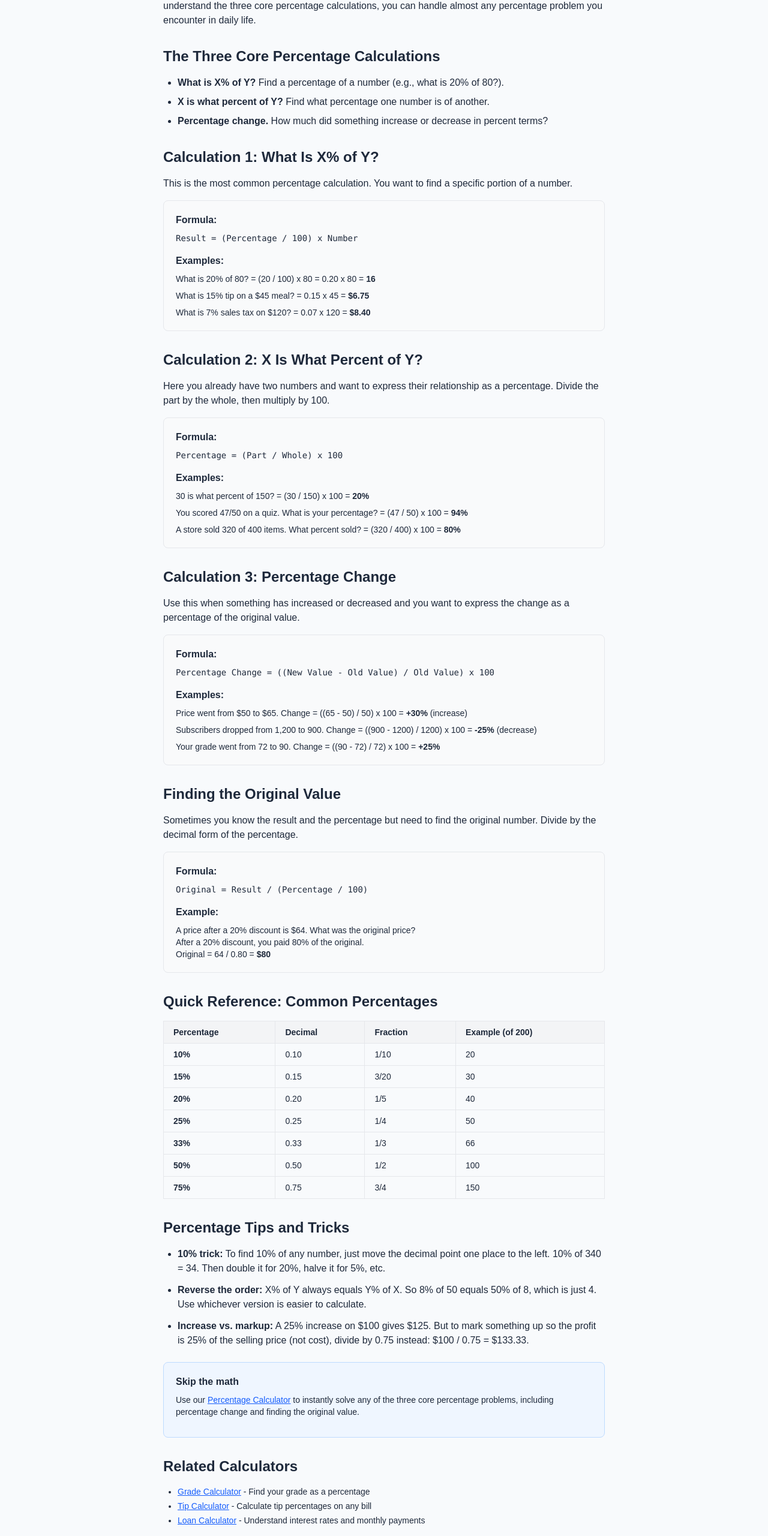
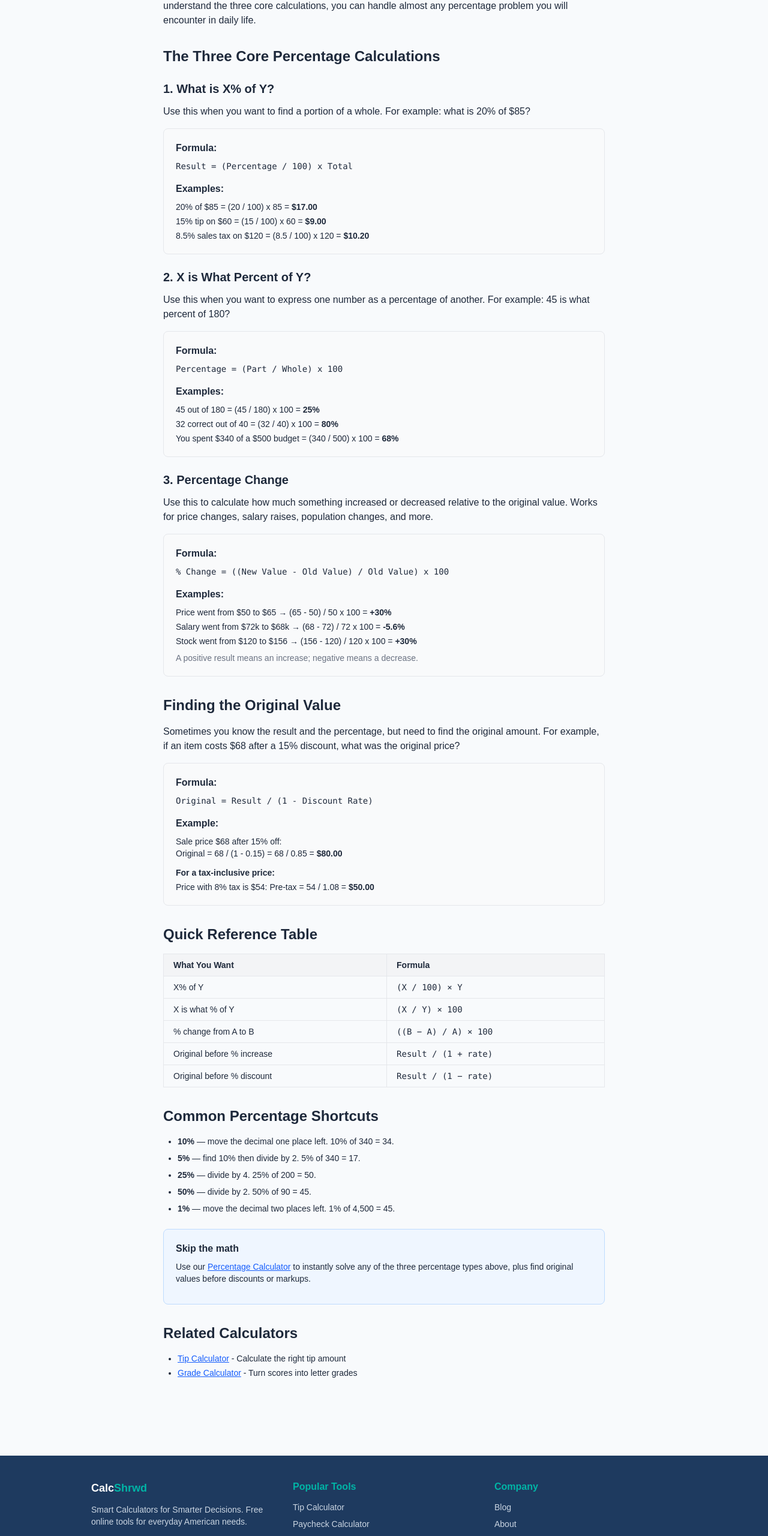
Before and after one commit to monkamonme-collab/calcshrwd, a Next.js app: page /blog/how-to-calculate-percentage in a window 1280 px wide. Shown: the part 234-2795 px from the top of the page at 60% size. Built offline with nearby package versions, Linux system fonts and the light colour scheme.

Commit message:
Update page.tsx

```diff
--- a/app/blog/how-to-calculate-percentage/page.tsx
+++ b/app/blog/how-to-calculate-percentage/page.tsx
@@ -2,8 +2,11 @@ import type { Metadata } from "next";
 import Link from "next/link";
 
 export const metadata: Metadata = {
-    title: "How to Calculate Percentages",
+  title: "How to Calculate Percentages",
   description: "Learn how to calculate percentages quickly and easily. Covers percentage of a number, percentage change, and what percent one number is of another.",
+  alternates: {
+    canonical: "https://www.calcshrwd.com/blog/how-to-calculate-percentage",
+  },
 };
 
 export default function HowToCalculatePercentage() {
@@ -14,130 +17,115 @@ export default function HowToCalculatePercentage() {
         <p className="text-gray-500 text-sm mb-8">Updated June 2025 · 5 min read</p>
 
         <p className="mb-6">
-          Percentages show up everywhere, from sale prices and tax rates to test scores and statistics.
-          Once you understand the three core percentage calculations, you can handle almost any
-          percentage problem you encounter in daily life.
+          Percentages show up everywhere — discounts, tips, tax rates, test scores, interest rates.
+          Once you understand the three core calculations, you can handle almost any percentage
+          problem you will encounter in daily life.
         </p>
 
         <h2 className="text-2xl font-semibold mt-8 mb-4">The Three Core Percentage Calculations</h2>
-        <ul className="list-disc pl-6 mb-6 space-y-2">
-          <li><strong>What is X% of Y?</strong> Find a percentage of a number (e.g., what is 20% of 80?).</li>
-          <li><strong>X is what percent of Y?</strong> Find what percentage one number is of another.</li>
-          <li><strong>Percentage change.</strong> How much did something increase or decrease in percent terms?</li>
-        </ul>
 
-        <h2 className="text-2xl font-semibold mt-8 mb-4">Calculation 1: What Is X% of Y?</h2>
+        <h3 className="text-xl font-semibold mt-6 mb-3">1. What is X% of Y?</h3>
         <p className="mb-4">
-          This is the most common percentage calculation. You want to find a specific portion of a number.
+          Use this when you want to find a portion of a whole. For example: what is 20% of $85?
         </p>
         <div className="bg-gray-50 border border-gray-200 rounded-lg p-5 mb-6">
           <p className="font-semibold mb-2">Formula:</p>
-          <p className="font-mono text-sm mb-4">Result = (Percentage / 100) x Number</p>
+          <p className="font-mono text-sm mb-4">Result = (Percentage / 100) x Total</p>
           <p className="font-semibold mb-2">Examples:</p>
-          <ul className="text-sm space-y-2">
-            <li>What is 20% of 80? = (20 / 100) x 80 = 0.20 x 80 = <strong>16</strong></li>
-            <li>What is 15% tip on a $45 meal? = 0.15 x 45 = <strong>$6.75</strong></li>
-            <li>What is 7% sales tax on $120? = 0.07 x 120 = <strong>$8.40</strong></li>
+          <ul className="text-sm space-y-1">
+            <li>20% of $85 = (20 / 100) x 85 = <strong>$17.00</strong></li>
+            <li>15% tip on $60 = (15 / 100) x 60 = <strong>$9.00</strong></li>
+            <li>8.5% sales tax on $120 = (8.5 / 100) x 120 = <strong>$10.20</strong></li>
           </ul>
         </div>
 
-        <h2 className="text-2xl font-semibold mt-8 mb-4">Calculation 2: X Is What Percent of Y?</h2>
+        <h3 className="text-xl font-semibold mt-6 mb-3">2. X is What Percent of Y?</h3>
         <p className="mb-4">
-          Here you already have two numbers and want to express their relationship as a percentage.
-          Divide the part by the whole, then multiply by 100.
+          Use this when you want to express one number as a percentage of another. For example: 45
+          is what percent of 180?
         </p>
         <div className="bg-gray-50 border border-gray-200 rounded-lg p-5 mb-6">
           <p className="font-semibold mb-2">Formula:</p>
           <p className="font-mono text-sm mb-4">Percentage = (Part / Whole) x 100</p>
           <p className="font-semibold mb-2">Examples:</p>
-          <ul className="text-sm space-y-2">
-            <li>30 is what percent of 150? = (30 / 150) x 100 = <strong>20%</strong></li>
-            <li>You scored 47/50 on a quiz. What is your percentage? = (47 / 50) x 100 = <strong>94%</strong></li>
-            <li>A store sold 320 of 400 items. What percent sold? = (320 / 400) x 100 = <strong>80%</strong></li>
+          <ul className="text-sm space-y-1">
+            <li>45 out of 180 = (45 / 180) x 100 = <strong>25%</strong></li>
+            <li>32 correct out of 40 = (32 / 40) x 100 = <strong>80%</strong></li>
+            <li>You spent $340 of a $500 budget = (340 / 500) x 100 = <strong>68%</strong></li>
           </ul>
         </div>
 
-        <h2 className="text-2xl font-semibold mt-8 mb-4">Calculation 3: Percentage Change</h2>
+        <h3 className="text-xl font-semibold mt-6 mb-3">3. Percentage Change</h3>
         <p className="mb-4">
-          Use this when something has increased or decreased and you want to express the change
-          as a percentage of the original value.
+          Use this to calculate how much something increased or decreased relative to the original
+          value. Works for price changes, salary raises, population changes, and more.
         </p>
         <div className="bg-gray-50 border border-gray-200 rounded-lg p-5 mb-6">
           <p className="font-semibold mb-2">Formula:</p>
           <p className="font-mono text-sm mb-4">
-            Percentage Change = ((New Value - Old Value) / Old Value) x 100
+            % Change = ((New Value - Old Value) / Old Value) x 100
           </p>
           <p className="font-semibold mb-2">Examples:</p>
-          <ul className="text-sm space-y-2">
-            <li>Price went from $50 to $65. Change = ((65 - 50) / 50) x 100 = <strong>+30%</strong> (increase)</li>
-            <li>Subscribers dropped from 1,200 to 900. Change = ((900 - 1200) / 1200) x 100 = <strong>-25%</strong> (decrease)</li>
-            <li>Your grade went from 72 to 90. Change = ((90 - 72) / 72) x 100 = <strong>+25%</strong></li>
+          <ul className="text-sm space-y-1">
+            <li>Price went from $50 to $65 → (65 - 50) / 50 x 100 = <strong>+30%</strong></li>
+            <li>Salary went from $72k to $68k → (68 - 72) / 72 x 100 = <strong>-5.6%</strong></li>
+            <li>Stock went from $120 to $156 → (156 - 120) / 120 x 100 = <strong>+30%</strong></li>
           </ul>
+          <p className="text-sm text-gray-500 mt-2">A positive result means an increase; negative means a decrease.</p>
         </div>
 
         <h2 className="text-2xl font-semibold mt-8 mb-4">Finding the Original Value</h2>
         <p className="mb-4">
-          Sometimes you know the result and the percentage but need to find the original number.
-          Divide by the decimal form of the percentage.
+          Sometimes you know the result and the percentage, but need to find the original amount.
+          For example, if an item costs $68 after a 15% discount, what was the original price?
         </p>
         <div className="bg-gray-50 border border-gray-200 rounded-lg p-5 mb-6">
           <p className="font-semibold mb-2">Formula:</p>
-          <p className="font-mono text-sm mb-4">Original = Result / (Percentage / 100)</p>
+          <p className="font-mono text-sm mb-4">Original = Result / (1 - Discount Rate)</p>
           <p className="font-semibold mb-2">Example:</p>
           <p className="text-sm">
-            A price after a 20% discount is $64. What was the original price?<br/>
-            After a 20% discount, you paid 80% of the original.<br/>
-            Original = 64 / 0.80 = <strong>$80</strong>
+            Sale price $68 after 15% off:<br/>
+            Original = 68 / (1 - 0.15) = 68 / 0.85 = <strong>$80.00</strong>
+          </p>
+          <p className="text-sm mt-3 font-semibold">For a tax-inclusive price:</p>
+          <p className="text-sm mt-1">
+            Price with 8% tax is $54: Pre-tax = 54 / 1.08 = <strong>$50.00</strong>
           </p>
         </div>
 
-        <h2 className="text-2xl font-semibold mt-8 mb-4">Quick Reference: Common Percentages</h2>
+        <h2 className="text-2xl font-semibold mt-8 mb-4">Quick Reference Table</h2>
         <div className="overflow-x-auto mb-6">
           <table className="w-full text-sm border-collapse">
             <thead>
               <tr className="bg-gray-100">
-                <th className="border border-gray-200 px-4 py-2 text-left">Percentage</th>
-                <th className="border border-gray-200 px-4 py-2 text-left">Decimal</th>
-                <th className="border border-gray-200 px-4 py-2 text-left">Fraction</th>
-                <th className="border border-gray-200 px-4 py-2 text-left">Example (of 200)</th>
+                <th className="border border-gray-200 px-4 py-2 text-left">What You Want</th>
+                <th className="border border-gray-200 px-4 py-2 text-left">Formula</th>
               </tr>
             </thead>
             <tbody>
               {[
-                ["10%", "0.10", "1/10", "20"],
-                ["15%", "0.15", "3/20", "30"],
-                ["20%", "0.20", "1/5", "40"],
-                ["25%", "0.25", "1/4", "50"],
-                ["33%", "0.33", "1/3", "66"],
-                ["50%", "0.50", "1/2", "100"],
-                ["75%", "0.75", "3/4", "150"],
-              ].map(([pct, dec, frac, ex]) => (
-                <tr key={pct}>
-                  <td className="border border-gray-200 px-4 py-2 font-semibold">{pct}</td>
-                  <td className="border border-gray-200 px-4 py-2">{dec}</td>
-                  <td className="border border-gray-200 px-4 py-2">{frac}</td>
-                  <td className="border border-gray-200 px-4 py-2">{ex}</td>
+                ["X% of Y", "(X / 100) × Y"],
+                ["X is what % of Y", "(X / Y) × 100"],
+                ["% change from A to B", "((B − A) / A) × 100"],
+                ["Original before % increase", "Result / (1 + rate)"],
+                ["Original before % discount", "Result / (1 − rate)"],
+              ].map(([want, formula]) => (
+                <tr key={want}>
+                  <td className="border border-gray-200 px-4 py-2">{want}</td>
+                  <td className="border border-gray-200 px-4 py-2 font-mono">{formula}</td>
                 </tr>
               ))}
             </tbody>
           </table>
         </div>
 
-        <h2 className="text-2xl font-semibold mt-8 mb-4">Percentage Tips and Tricks</h2>
-        <ul className="list-disc pl-6 mb-6 space-y-3">
-          <li>
-            <strong>10% trick:</strong> To find 10% of any number, just move the decimal point one
-            place to the left. 10% of 340 = 34. Then double it for 20%, halve it for 5%, etc.
-          </li>
-          <li>
-            <strong>Reverse the order:</strong> X% of Y always equals Y% of X. So 8% of 50 equals
-            50% of 8, which is just 4. Use whichever version is easier to calculate.
-          </li>
-          <li>
-            <strong>Increase vs. markup:</strong> A 25% increase on $100 gives $125. But to mark
-            something up so the profit is 25% of the selling price (not cost), divide by 0.75
-            instead: $100 / 0.75 = $133.33.
-          </li>
+        <h2 className="text-2xl font-semibold mt-8 mb-4">Common Percentage Shortcuts</h2>
+        <ul className="list-disc pl-6 mb-6 space-y-2 text-sm">
+          <li><strong>10%</strong> — move the decimal one place left. 10% of 340 = 34.</li>
+          <li><strong>5%</strong> — find 10% then divide by 2. 5% of 340 = 17.</li>
+          <li><strong>25%</strong> — divide by 4. 25% of 200 = 50.</li>
+          <li><strong>50%</strong> — divide by 2. 50% of 90 = 45.</li>
+          <li><strong>1%</strong> — move the decimal two places left. 1% of 4,500 = 45.</li>
         </ul>
 
         <div className="bg-blue-50 border border-blue-200 rounded-lg p-5 mb-8">
@@ -147,30 +135,24 @@ export default function HowToCalculatePercentage() {
             <Link href="/tools/percentage-calculator" className="text-blue-600 underline">
               Percentage Calculator
             </Link>{" "}
-            to instantly solve any of the three core percentage problems, including percentage change
-            and finding the original value.
+            to instantly solve any of the three percentage types above, plus find original values
+            before discounts or markups.
           </p>
         </div>
 
         <h2 className="text-2xl font-semibold mt-8 mb-4">Related Calculators</h2>
         <ul className="list-disc pl-6 mb-6 space-y-1 text-sm">
           <li>
+            <Link href="/tools/tip-calculator" className="text-blue-600 underline">
+              Tip Calculator
+            </Link>{" "}
+            - Calculate the right tip amount
+          </li>
+          <li>
             <Link href="/tools/grade-calculator" className="text-blue-600 underline">
               Grade Calculator
             </Link>{" "}
-            - Find your grade as a percentage
-          </li>
-          <li>
-            <Link href="/tools/tip-calculator" className="text-blue-600 underline">
-              Tip Calculator
-            </Link>{" "}
-            - Calculate tip percentages on any bill
-          </li>
-          <li>
-            <Link href="/tools/loan-calculator" className="text-blue-600 underline">
-              Loan Calculator
-            </Link>{" "}
-            - Understand interest rates and monthly payments
+            - Turn scores into letter grades
           </li>
         </ul>
       </article>
```
